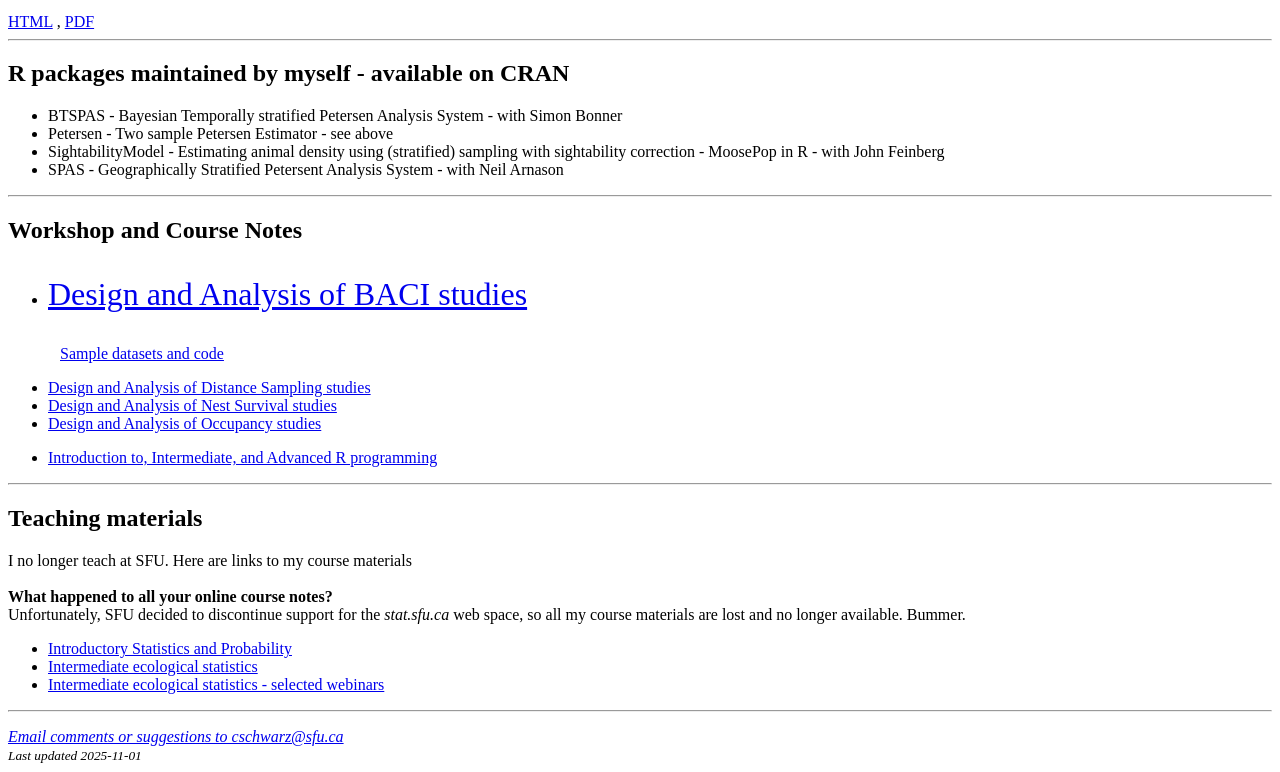
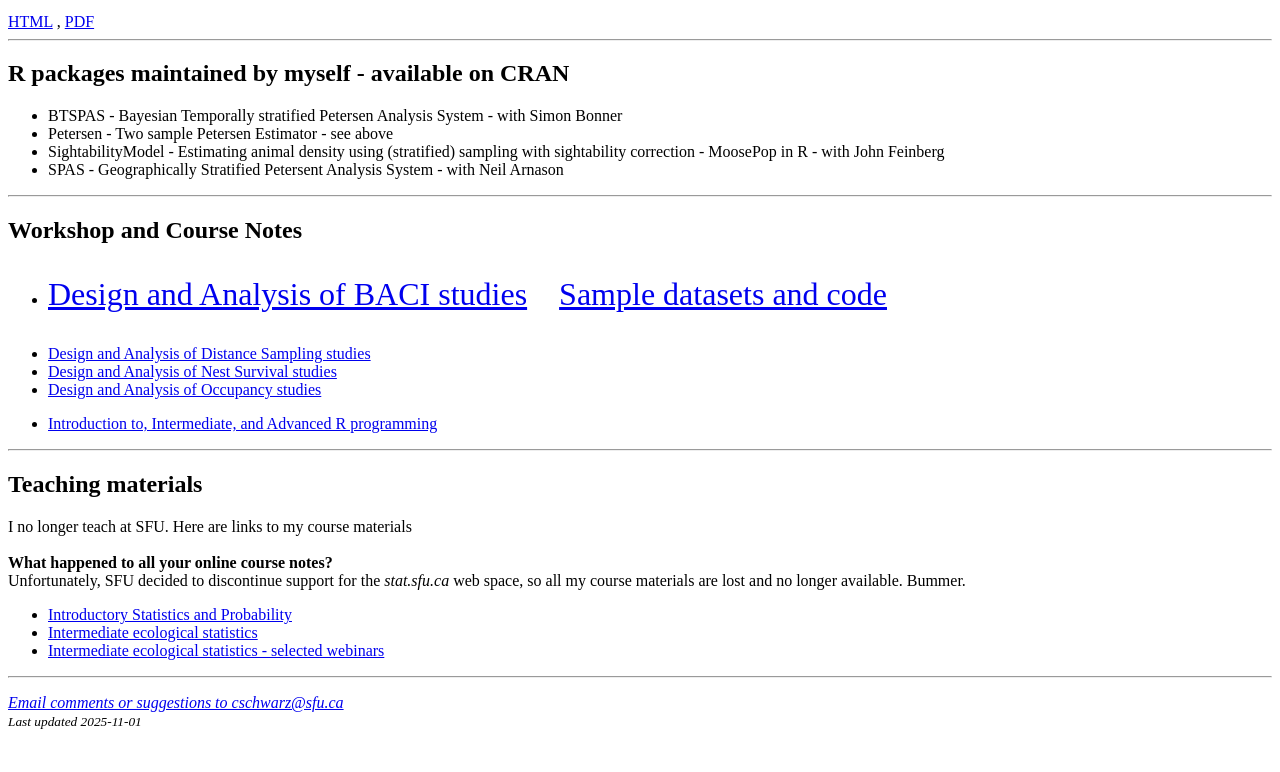
Before and after one commit to cschwarz-stat-sfu-ca/cschwarz-stat-sfu-ca.github.io, a plain HTML site: page index.html in a window 1280 px wide. Shown: the part 676-1448 px from the top of the page. After the commit the page ends 1414 px from the top, so only its background shows below. Drawn offline with Linux system fonts and the light colour scheme.

Commit message:
Update index.html

```diff
--- a/index.html
+++ b/index.html
@@ -54,8 +54,8 @@
 <hr>
 <h2>Workshop and Course Notes</h2>
  <ul>
-  <li><p style="font-size:2em; "><a href="https://cschwarz-stat-sfu-ca.github.io/Stat-Ecology-Chapters-html/">Design and Analysis of BACI studies</a></p> &nbsp;&nbsp;
-  <a href="https://cschwarz-stat-sfu-ca.github.io/Stat-Ecology-Datasets-Revised/">Sample datasets and code</a></li>
+  <li><p style="font-size:2em; "><a href="https://cschwarz-stat-sfu-ca.github.io/Stat-Ecology-Chapters-html/">Design and Analysis of BACI studies</a> &nbsp;&nbsp;
+  <a href="https://cschwarz-stat-sfu-ca.github.io/Stat-Ecology-Datasets-Revised/">Sample datasets and code</a></p></li>
   <p></p>
   <li><a href="https://cschwarz-stat-sfu-ca.github.io/Stat-Distance-CourseNotes">Design and Analysis of Distance Sampling studies</a>
   <li><a href="https://cschwarz-stat-sfu-ca.github.io/Stat-NestSurvival-CourseNotes">Design and Analysis of Nest Survival studies</a>
```
